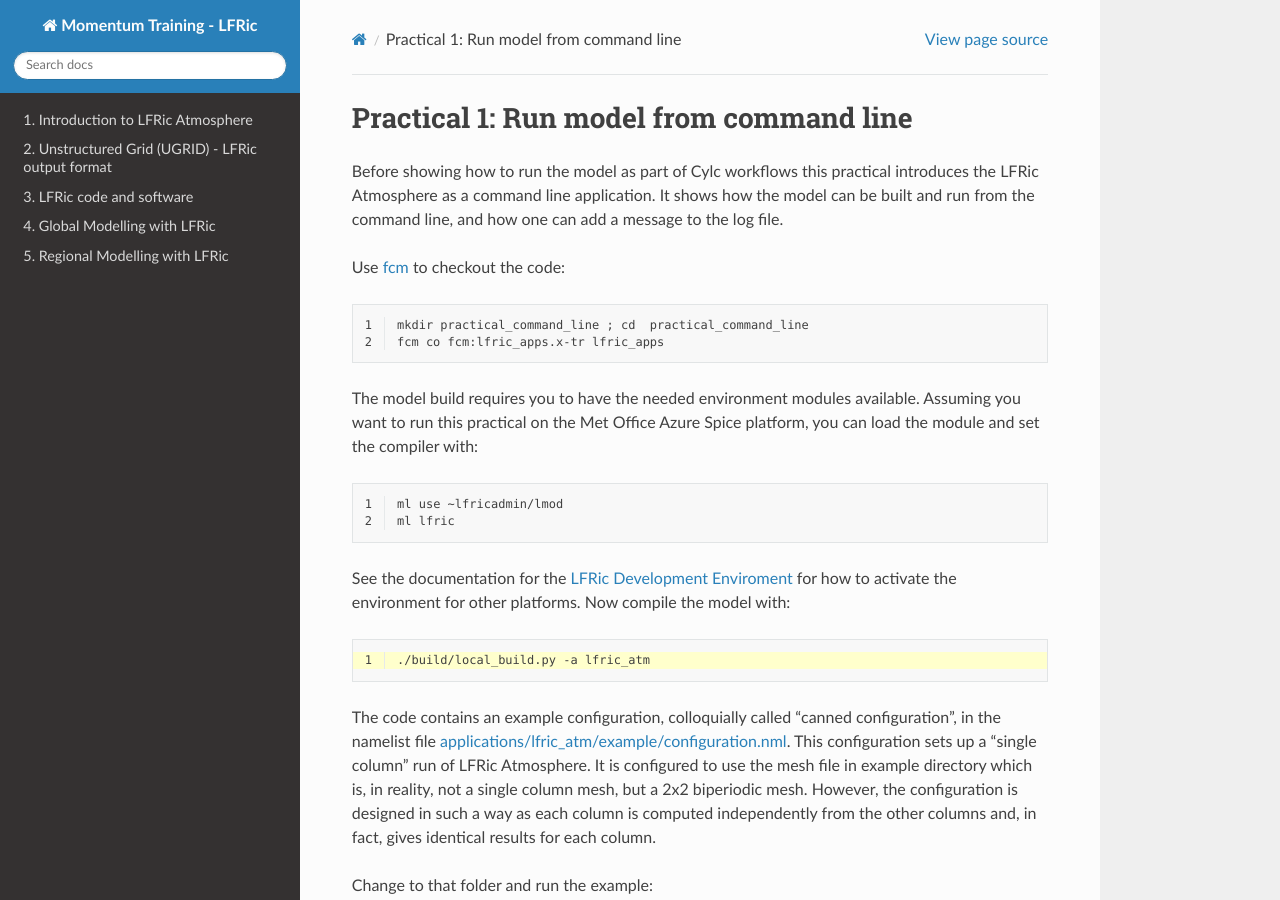
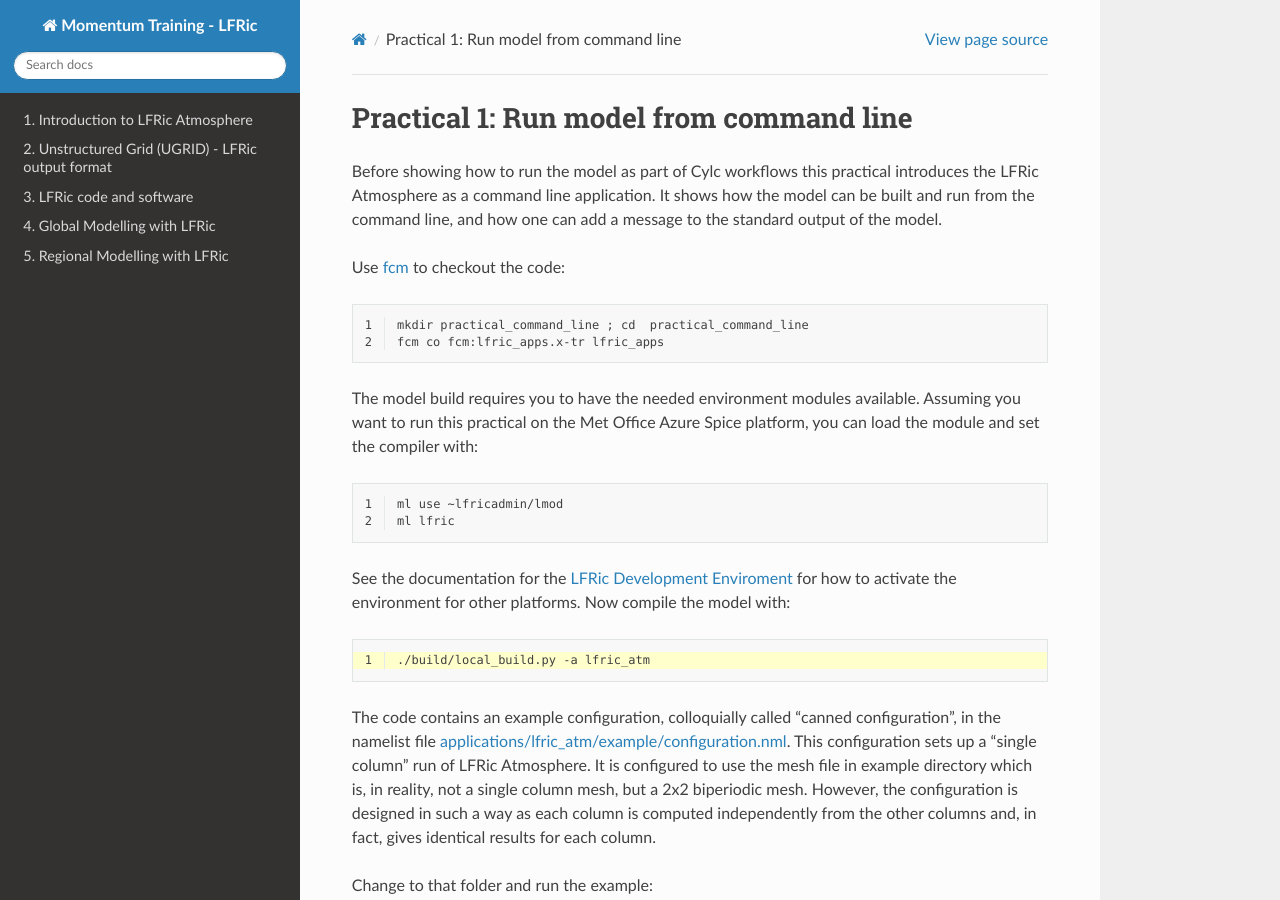
Before and after one commit to MetOffice/LFRic-Atmosphere-Training, a Sphinx documentation site: the page built from source/lfric_infrastructure/practical_command_line.rst, in a window 1280 px wide and 900 px high. Built offline with Sphinx 7.4.7 and the Read the Docs theme 3.1.0, drawn with Linux system fonts in a browser that asks for light colours.

Commit message:
minor change to introduction of command line exercise

```diff
--- a/source/lfric_infrastructure/practical_command_line.rst
+++ b/source/lfric_infrastructure/practical_command_line.rst
@@ -2,7 +2,7 @@
 Practical 1: Run model from command line
 ----------------------------------------
 
-Before showing how to run the model as part of Cylc workflows this practical introduces the LFRic Atmosphere as a command line application. It shows how the model can be built and run from the command line, and how one can add a message to the log file.
+Before showing how to run the model as part of Cylc workflows this practical introduces the LFRic Atmosphere as a command line application. It shows how the model can be built and run from the command line, and how one can add a message to the standard output of the model.
 
 Use `fcm <https://metomi.github.io/fcm/doc/user_guide/annex_quick_ref.html>`_ to checkout the code:
 
```
